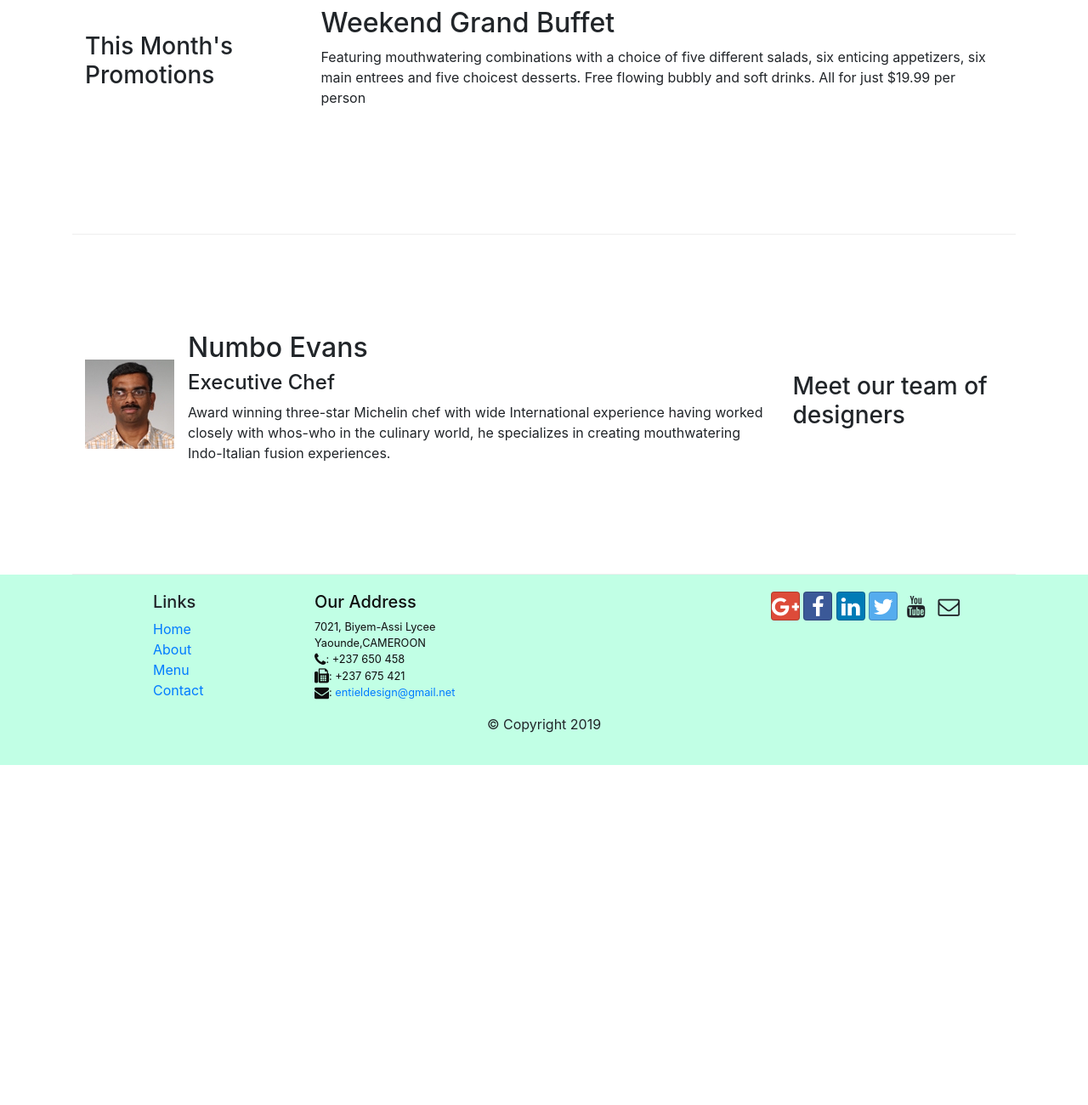
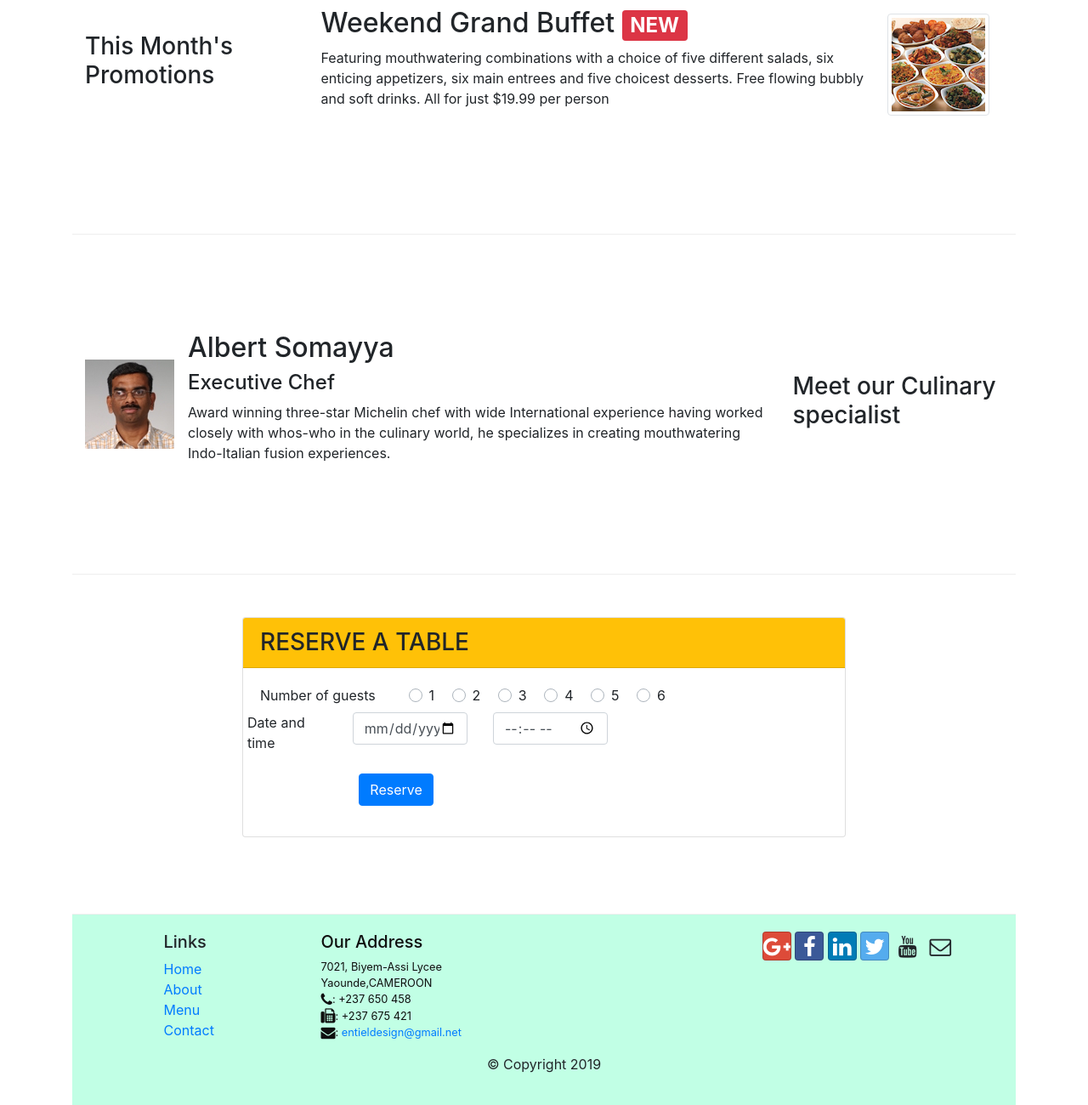
Before and after one commit to Theryx/Bootstrap4_restaurant-website, a website: page index.html in a window 1280 px wide. Shown: the part 837-2137 px from the top of the page at 85% size. Before the commit the page ends 1737 px from the top, so only its background shows below. Drawn offline with nearby package versions, Linux system fonts and the light colour scheme.

Commit message:
assignment 2

```diff
--- a/index.html
+++ b/index.html
@@ -36,12 +36,15 @@
         <div class="container">
             <div class="row row-header">
                 <div class="col-12 col-sm-6">
-                    <h1>ENTIEL DESIGN</h1>
-                    <p>Let your imagination drive you, and create a unique design for you to comunicate with your public and pass on the message.</p>
+                    <h1>Ristorante con Fusion</h1>
+                    <p>We take inspiratio from the world best cuisines, and createa unique exprienc.Our lipsmaking Creations
+                        will ticle your culinary senses
+                    </p>
                 </div>
-                <div class="col-12 col-sm align-self-center">
-                        <img src="./img/logo.png" class="img-fluid">
-                    </div>
+                <div class="col-12 col-sm-3 align-self-center">
+                    <img src="./img/logo.png" class="img-fluid">
+                </div>
+                <div class="col-12 col-sm-3 align-self-center btn-md "><a class="btn btn-primary bg-warning" href="#reserved" role="button">Reserve Table</a></div>
             </div>
         </div>
     </header>
@@ -72,29 +75,95 @@
                 <h3>This Month's Promotions</h3>
             </div>
             <div class="col-12 col-sm-4 col-md">
-                <h2>Weekend Grand Buffet</h2>
-                <p>Featuring mouthwatering combinations with a choice of five different salads, six enticing appetizers, six main entrees and five choicest desserts. Free flowing bubbly and soft drinks. All for just $19.99 per person </p>
+                <div class="media">
+                    <div class="media-body">
+                        <h2>Weekend Grand Buffet <span class="badge badge-danger">NEW</span></h2>
+                        <p class="d-none d-sm-block" >Featuring mouthwatering combinations with a choice of five different salads, six enticing appetizers, six main entrees and five choicest desserts. Free flowing bubbly and soft drinks. All for just $19.99 per person </p>
+                    </div>
+                    <img class="d-flex mr-3 img-thumbnail align-self-center"
+                        src="./img/buffet.png" alt="buffet">
+                </div>
             </div>
         </div>
 
         <div class="row row-content align-items-center">
             <div class="col-12 order-sm-last col-sm-4 col-md-3">
-                <h3>Meet our team of designers</h3>
+                <h3>Meet our Culinary specialist</h3>
             </div>
             <div class="col-12 col-sm-4 order-sm-first col-md">
                 <div class="media">
                     <img class="d-flex mr-3 align-self-center" src="./img/alberto.png" alt="Alberto">
                     <div class="media-body">
-                            <h2 class="mt-0">Numbo Evans</h2>
+                            <h2 class="mt-0">Albert Somayya</h2>
                             <h4>Executive Chef</h4>
-                            <p>Award winning three-star Michelin chef with wide International experience having worked closely with whos-who in the culinary world, he specializes in creating mouthwatering Indo-Italian fusion experiences. </p>
+                            <p class="d-none d-sm-block">Award winning three-star Michelin chef with wide International experience having worked closely with whos-who in the culinary world, he specializes in creating mouthwatering Indo-Italian fusion experiences. </p>
                     </div>
                 </div>
 
             </div>
         </div>
     </div>
+    <div class="container">
+        <div class="row row-content">
+            <div class="col-12 col-sm-8 mx-auto">
+                <div class="card">
+                    <h3 class="card-header bg-warning">RESERVE A TABLE</h3>
 
+                    <div class="card-body">
+                        <form>
+                            <div class="form-group row">
+                                <div class="col-sm-3">
+                                        <label for="lastname" >Number of guests</label>
+                                </div>
+                                <div class="col-sm-9">
+                                    <div class="custom-control custom-radio custom-control-inline">
+                                        <input type="radio" name="options" class="custom-control-input" id="chk1">
+                                        <label class="custom-control-label" for="chk1">1</label>
+                                    </div>
+                                    <div class="custom-control custom-radio custom-control-inline">
+                                        <input type="radio" name="options" class="custom-control-input" id="chk2">
+                                        <label class="custom-control-label" for="chk2">2</label>
+                                    </div>
+                                    <div class="custom-control custom-radio custom-control-inline">
+                                        <input type="radio" name="options" class="custom-control-input" id="chk3">
+                                        <label class="custom-control-label" for="chk3">3</label>
+                                    </div>
+                                    <div class="custom-control custom-radio custom-control-inline">
+                                        <input type="radio" name="options" class="custom-control-input" id="chk4">
+                                        <label class="custom-control-label" for="chk4">4</label>
+                                    </div>
+                                    <div class="custom-control custom-radio custom-control-inline">
+                                        <input type="radio" name="options" class="custom-control-input" id="chk5">
+                                        <label class="custom-control-label" for="chk5">5</label>
+                                    </div>
+                                    <div class="custom-control custom-radio custom-control-inline">
+                                        <input type="radio" name="options" class="custom-control-input" id="chk6">
+                                        <label class="custom-control-label" for="chk6">6</label>
+                                    </div>
+                                </div>
+
+                                <div class="form-group row">
+                                    <div class="col-12 col-sm-3" >
+                                        <label for="Datetime" clas="col-12 col-sm-3 col-form-label" >Date and time</label>
+                                    </div>
+
+                                <div class="col-sm-4">
+                                    <input class="form-control" type="date" name="date" id="datereserve" placeholder="Date">
+                                </div>
+                                <div class="col-sm-4">
+                                        <input class="form-control" type="time" name="date" id="timereserve" placeholder="Time">
+                                </div>
+
+                            </div>
+                            <div class="offset-sm-2 col-sm-10">
+                                    <button class="btn btn-primary" type="submit" id="reserved">Reserve</button>
+                                </div>
+                        </form>
+                    </div>
+                </div>
+            </div>
+    </div>
+    </div>
     <footer class="footer">
         <div class="container">
             <div class="row">
```
